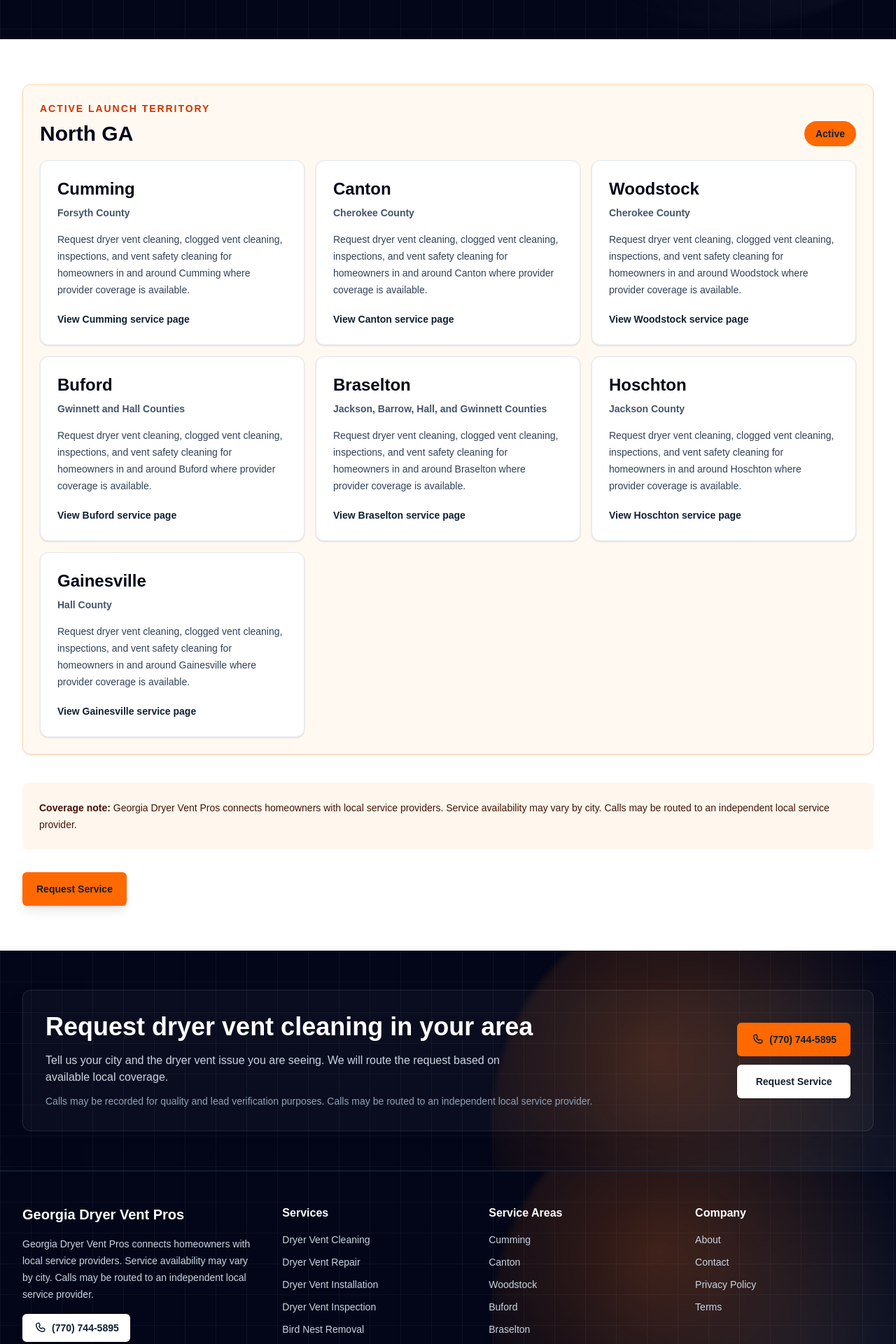
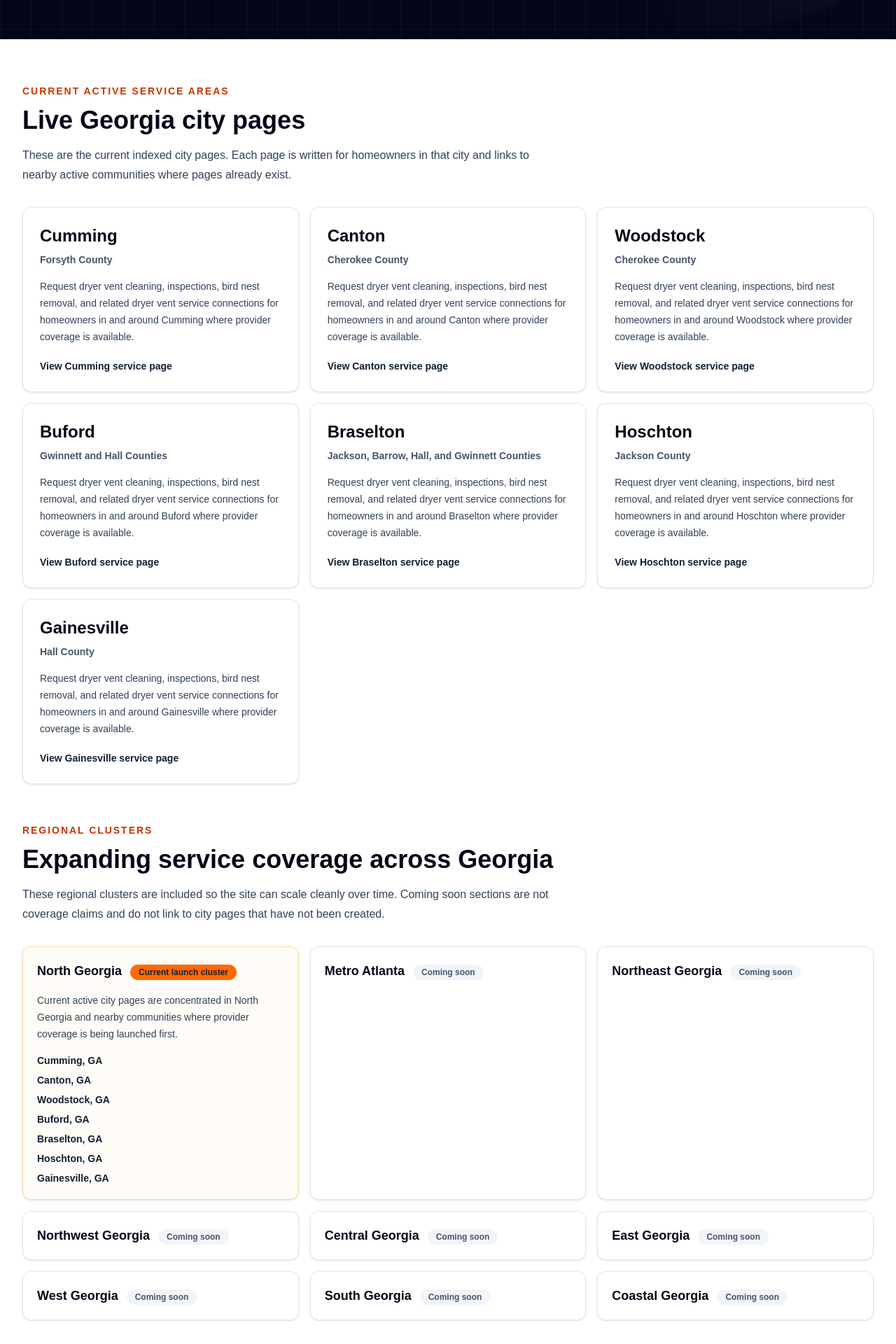
Before and after one commit to RAD786/ga-dryer-vent-pros, a Next.js app: page /service-areas in a window 1280 px wide. Shown: the part 620-2540 px from the top of the page at 70% size. Built offline with nearby package versions, Linux system fonts and the light colour scheme; no server answers.

Commit message:
New site strategy prompt 4

```diff
--- a/app/service-areas/page.tsx
+++ b/app/service-areas/page.tsx
@@ -6,15 +6,73 @@
 import { CTASection } from "@/components/CTASection";
 import { FadeIn, MotionItem, Stagger } from "@/components/Motion";
 import { siteConfig } from "@/data/site";
-import { getCitiesByCluster, territoryClusters } from "@/data/territories";
+import { activeCityTerritories } from "@/data/territories";
 import { pageSeo } from "@/data/seo";
 
 export const metadata: Metadata = pageSeo({
-  title: "Dryer Vent Cleaning Service Areas",
+  title: "Georgia Dryer Vent Service Areas",
   description:
-    "View active Georgia communities where homeowner dryer vent cleaning requests may be routed to local providers. Service availability may vary by city.",
+    "View current Georgia dryer vent service-area pages and future regional coverage clusters. Georgia Dryer Vent Pros is expanding service coverage across Georgia select communities.",
   path: "/service-areas"
 });
+
+const regionalClusters = [
+  {
+    name: "North Georgia",
+    status: "Current launch cluster",
+    description:
+      "Current active city pages are concentrated in North Georgia and nearby communities where provider coverage is being launched first.",
+    active: true
+  },
+  {
+    name: "Metro Atlanta",
+    status: "Coming soon",
+    description:
+      "Future coverage planning for broader metro Atlanta communities as local provider relationships are added."
+  },
+  {
+    name: "Northeast Georgia",
+    status: "Coming soon",
+    description:
+      "Future expandable coverage for additional Northeast Georgia communities beyond the current launch pages."
+  },
+  {
+    name: "Northwest Georgia",
+    status: "Coming soon",
+    description:
+      "Future expandable coverage for Northwest Georgia communities as service availability grows."
+  },
+  {
+    name: "Central Georgia",
+    status: "Coming soon",
+    description:
+      "Future expandable coverage for Central Georgia communities. No city pages are live for this cluster yet."
+  },
+  {
+    name: "East Georgia",
+    status: "Coming soon",
+    description:
+      "Future expandable coverage for East Georgia communities as provider routing expands."
+  },
+  {
+    name: "West Georgia",
+    status: "Coming soon",
+    description:
+      "Future expandable coverage for West Georgia communities. City pages will be added only when ready."
+  },
+  {
+    name: "South Georgia",
+    status: "Coming soon",
+    description:
+      "Future expandable coverage for South Georgia communities. Service availability is not being claimed yet."
+  },
+  {
+    name: "Coastal Georgia",
+    status: "Coming soon",
+    description:
+      "Future expandable coverage for Coastal Georgia communities once provider coverage is confirmed."
+  }
+];
 
 export default function ServiceAreasPage() {
   return (
@@ -25,10 +83,13 @@
           <div className="max-w-4xl">
             <p className="text-sm font-black uppercase tracking-[0.14em] text-orange-300">Service areas</p>
             <h1 className="mt-4 text-4xl font-black tracking-normal md:text-5xl">
-              Dryer vent cleaning provider connections in select Georgia communities
+              Dryer Vent Services Across Georgia
             </h1>
             <p className="mt-5 text-lg leading-8 text-slate-200">
-              We connect homeowners with local dryer vent cleaning providers serving select Georgia communities. We do not claim to serve every city in Georgia, and service availability may vary by area.
+              Georgia Dryer Vent Pros is expanding service coverage across Georgia by connecting homeowners and property owners with local dryer vent service providers where coverage is available.
+            </p>
+            <p className="mt-4 text-base leading-7 text-slate-300">
+              Current live city pages represent the first launch cluster. We do not claim to serve every city in Georgia yet, and future regional sections are listed for planning and expansion only.
             </p>
             <p className="mt-4 text-sm text-slate-400">{siteConfig.routingDisclosure}</p>
           </div>
@@ -46,34 +107,26 @@
 
       <section className="py-16">
         <div className="container">
-          <div className="space-y-10">
-            {Object.values(territoryClusters).filter((cluster) => cluster.active).map((cluster) => {
-              const clusterCities = getCitiesByCluster(cluster.key).filter((city) => city.active);
+          <FadeIn>
+            <p className="text-sm font-black uppercase tracking-[0.14em] text-orange-700">
+              Current active service areas
+            </p>
+            <h2 className="mt-3 text-3xl font-black tracking-normal text-slate-950 md:text-4xl">
+              Live Georgia city pages
+            </h2>
+            <p className="mt-4 max-w-3xl leading-7 text-slate-700">
+              These are the current indexed city pages. Each page is written for homeowners in that city and links to nearby active communities where pages already exist.
+            </p>
+          </FadeIn>
 
-              return (
-                <FadeIn key={cluster.key}>
-                <section aria-labelledby={`${cluster.key}-heading`} className="rounded-xl border border-orange-200 bg-orange-50/70 p-6 shadow-sm">
-                  <div className="flex flex-col justify-between gap-3 md:flex-row md:items-end">
-                    <div>
-                      <p className="text-sm font-black uppercase tracking-[0.14em] text-orange-700">
-                        Active launch territory
-                      </p>
-                      <h2 id={`${cluster.key}-heading`} className="mt-2 text-3xl font-black text-slate-950">
-                        {cluster.label}
-                      </h2>
-                    </div>
-                    <p className="rounded-full bg-orange-500 px-4 py-2 text-sm font-black text-[#102033]">
-                      Active
-                    </p>
-                  </div>
-                  <Stagger className="mt-5 grid gap-4 sm:grid-cols-2 lg:grid-cols-3">
-                    {clusterCities.map((city) => (
+          <Stagger className="mt-8 grid gap-4 sm:grid-cols-2 lg:grid-cols-3">
+            {activeCityTerritories.map((city) => (
               <MotionItem key={city.slug}>
                 <article className="lift-card h-full rounded-xl border border-slate-200 bg-white p-6 shadow-sm">
                   <h3 className="text-2xl font-black text-slate-950">{city.city}</h3>
                   <p className="mt-2 text-sm font-semibold text-slate-600">{city.countyOrRegion}</p>
                   <p className="mt-4 text-sm leading-6 text-slate-700">
-                          Request dryer vent cleaning, clogged vent cleaning, inspections, and vent safety cleaning for homeowners in and around {city.city} where provider coverage is available.
+                    Request dryer vent cleaning, inspections, bird nest removal, and related dryer vent service connections for homeowners in and around {city.city} where provider coverage is available.
                   </p>
                   <Link
                     className="focus-ring mt-5 inline-flex rounded-sm text-sm font-black text-orange-700 hover:text-orange-900"
@@ -88,11 +141,56 @@
               </MotionItem>
             ))}
           </Stagger>
+
+          <section className="mt-14" aria-labelledby="regional-clusters-heading">
+            <FadeIn>
+              <p className="text-sm font-black uppercase tracking-[0.14em] text-orange-700">
+                Regional clusters
+              </p>
+              <h2 id="regional-clusters-heading" className="mt-3 text-3xl font-black tracking-normal text-slate-950 md:text-4xl">
+                Expanding service coverage across Georgia
+              </h2>
+              <p className="mt-4 max-w-3xl leading-7 text-slate-700">
+                These regional clusters are included so the site can scale cleanly over time. Coming soon sections are not coverage claims and do not link to city pages that have not been created.
+              </p>
+            </FadeIn>
+            <div className="mt-8 grid gap-4 md:grid-cols-2 lg:grid-cols-3">
+              {regionalClusters.map((cluster) => (
+                <details
+                  key={cluster.name}
+                  className="rounded-xl border border-slate-200 bg-white p-5 shadow-sm open:border-orange-200 open:bg-orange-50/50"
+                  open={cluster.active}
+                >
+                  <summary className="cursor-pointer list-none text-lg font-black text-slate-950">
+                    <span>{cluster.name}</span>
+                    <span className={`ml-3 rounded-full px-3 py-1 text-xs font-black ${
+                      cluster.active ? "bg-orange-500 text-[#102033]" : "bg-slate-100 text-slate-600"
+                    }`}>
+                      {cluster.status}
+                    </span>
+                  </summary>
+                  <p className="mt-4 text-sm leading-6 text-slate-700">{cluster.description}</p>
+                  {cluster.active ? (
+                    <ul className="mt-4 grid gap-2 text-sm font-bold">
+                      {activeCityTerritories.map((city) => (
+                        <li key={city.slug}>
+                          <Link
+                            href={`/service-areas/${city.slug}`}
+                            className="focus-ring inline-flex rounded-sm text-orange-700 hover:text-orange-900"
+                          >
+                            {city.city}, GA
+                          </Link>
+                        </li>
+                      ))}
+                    </ul>
+                  ) : (
+                    <p className="mt-4 text-sm font-bold text-slate-500">Coming soon. No city pages are live for this cluster yet.</p>
+                  )}
+                </details>
+              ))}
+            </div>
           </section>
-                </FadeIn>
-              );
-            })}
-          </div>
+
           <div className="mt-10 rounded-lg bg-orange-50 p-6 text-sm leading-6 text-orange-950">
             <strong>Coverage note:</strong> {siteConfig.disclosure} {siteConfig.routingDisclosure}
           </div>
```
Also changed, not shown: app/service-areas/[city]/page.tsx (+22 -7 lines). Lines whose indentation alone changed are shown as unchanged.
